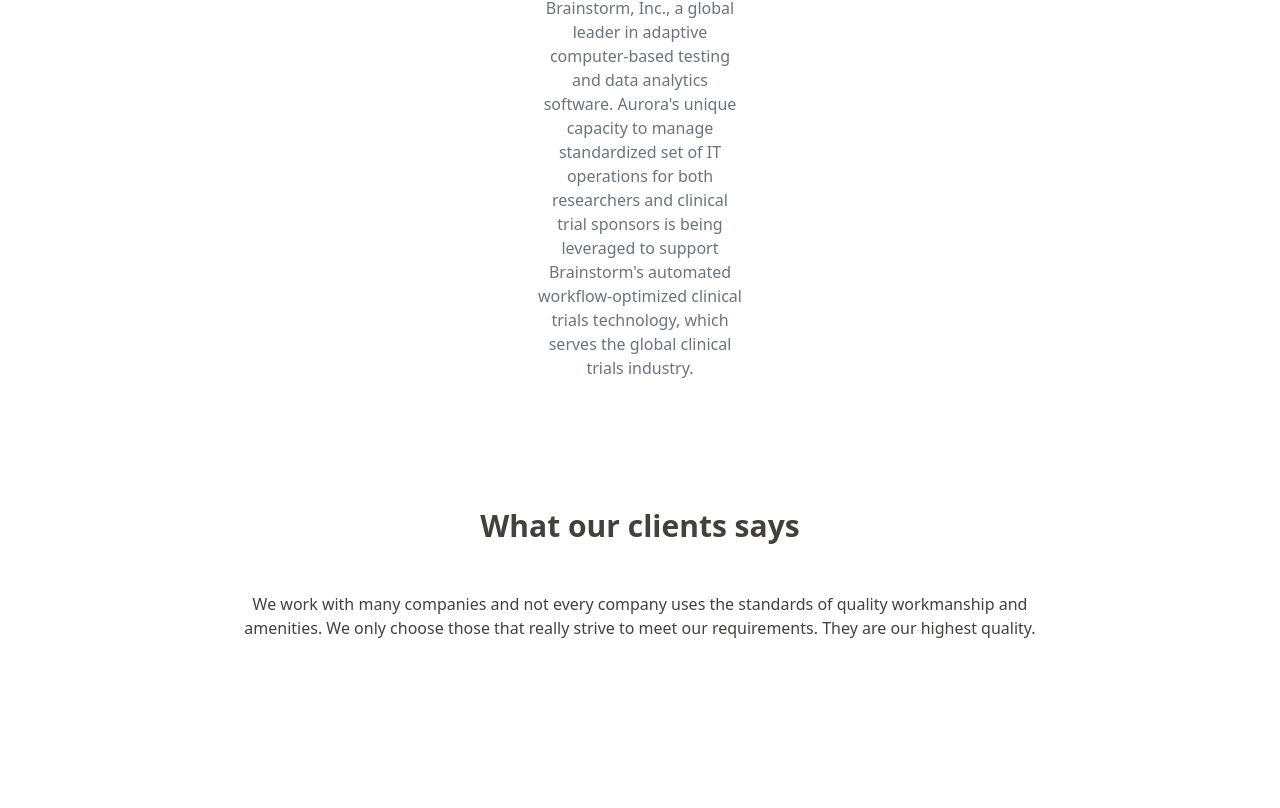
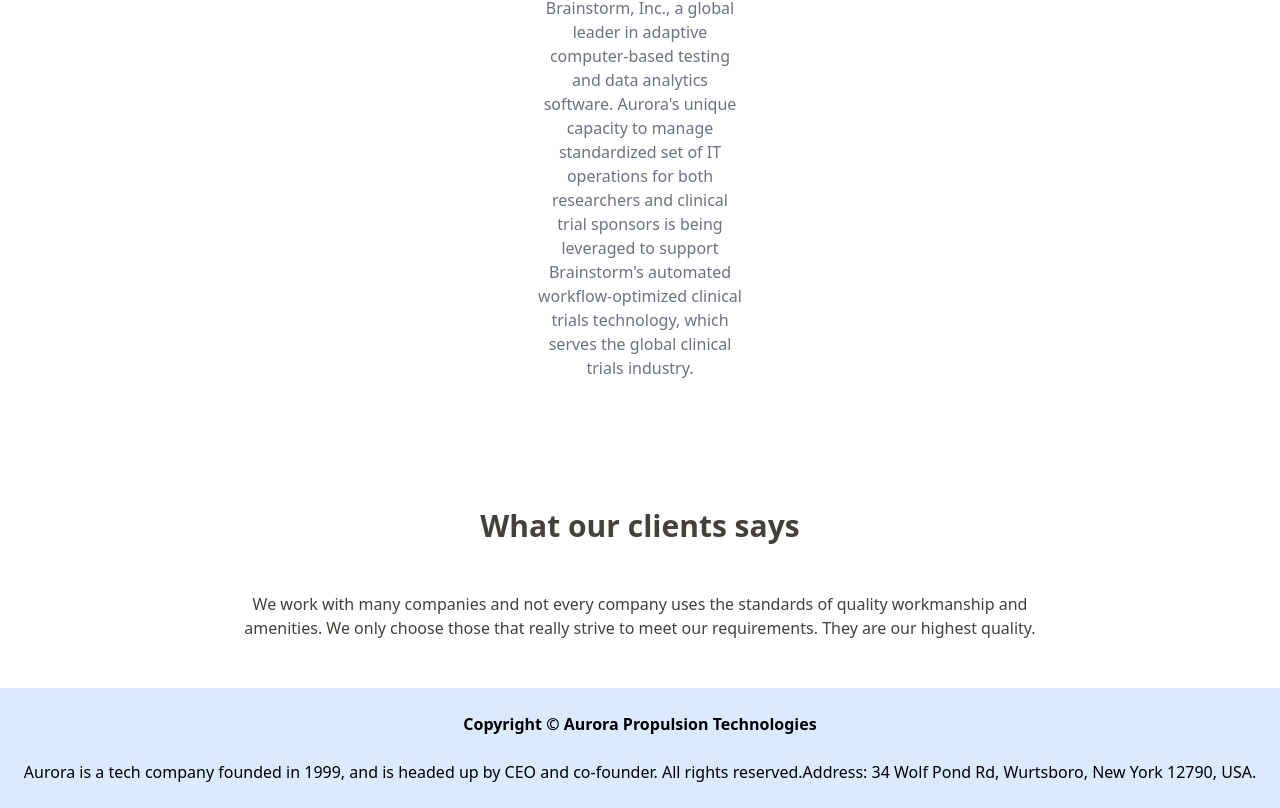
Before and after one commit to VFchristoff/BusinessPage, a React (Create React App) app in the folder website-aurora/: page / in a window 1280 px wide. Shown: the part 4040-4848 px from the top of the page. Before the commit the page ends 4728 px from the top, so only its background shows below. Built offline with nearby package versions, Linux system fonts and the light colour scheme.

Commit message:
Footer.js component

```diff
--- a/website-aurora/src/App.js
+++ b/website-aurora/src/App.js
@@ -5,6 +5,7 @@
 import About from './components/About';
 import DynamicColumnsBox from "./components/DynamicColumnsBox";
 import DynamicColumnsBox_Image from "./components/DynamicColumnsBox_Image";
+import Footer from "./components/Footer";
 
 const titleContentSolutions = ['Finance', 'Health Industry', 'Tech Corporations'];
 const descriptionContent = [
@@ -62,6 +63,7 @@
         title="What our clients says"
         description="We work with many companies and not every company uses the standards of quality workmanship and amenities. We only choose those that really strive to meet our requirements. They are our highest quality."
       />
+      <Footer/>
       </div>
   );
 };
--- a/website-aurora/src/components/DynamicColumnsBox.js
+++ b/website-aurora/src/components/DynamicColumnsBox.js
@@ -1,3 +1,5 @@
+import React from 'react';
+
 const DynamicColumnsBox = ({ title, description }) => {
     return (
         <div className="flex flex-wrap justify-between px-4 sm:px-6 md:px-8 lg:px-12 xl:px-16 2xl:px-20">
--- /dev/null
+++ b/website-aurora/src/components/Footer.js
@@ -0,0 +1,19 @@
+// components/Footer.js
+
+import React from 'react';
+
+function Footer() {
+    return (
+        <footer className="bg-blue-100">
+            <div className='flex text-center gap-x-5 justify-center py-6 mx-auto max-w-screen-xl'>
+                <div>
+                    <h2 className="font-semibold">Copyright © Aurora Propulsion Technologies</h2>
+                    <br/>
+                    <p>Aurora is a tech company founded in 1999, and is headed up by CEO and co-founder. All rights reserved.Address: 34 Wolf Pond Rd, Wurtsboro, New York 12790, USA.</p>
+                </div>
+            </div>
+        </footer>
+    );
+}
+
+export default Footer;
```
